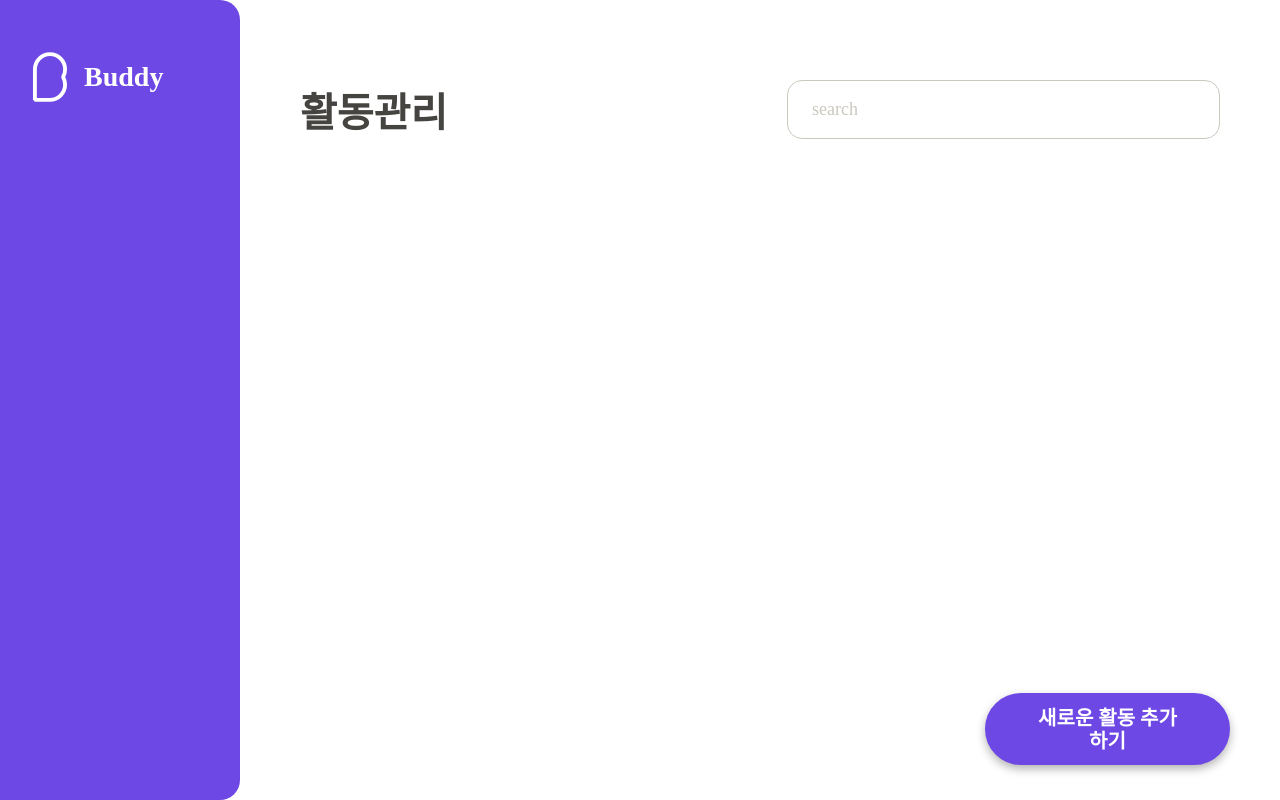
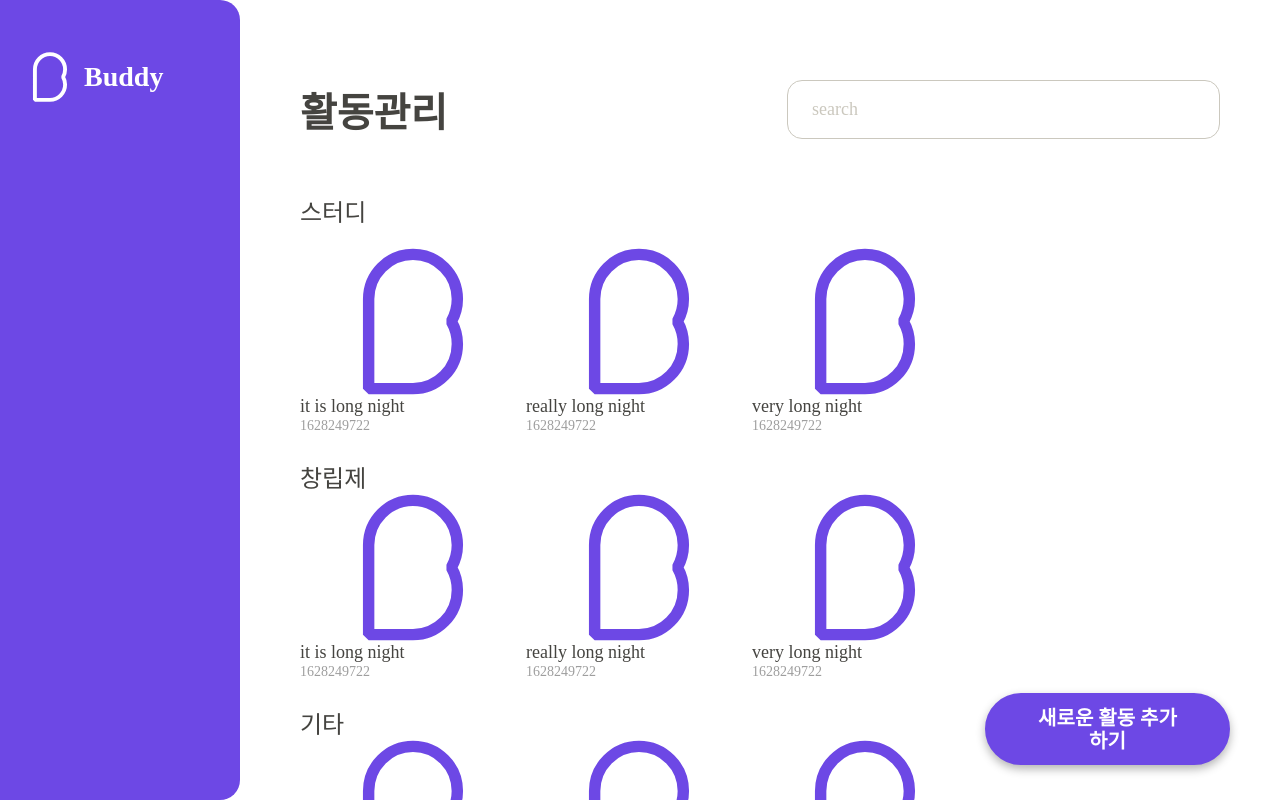
Before and after one commit to kmu-kcc/buddy-frontend, a React (Create React App) app: page /activity/list in a window 1280 px wide. Shown: the top 800 px of the page. Built offline with nearby package versions, Linux system fonts and the light colour scheme; a web font is replaced by a local one.

Commit message:
Layout Skeleton activity pages

```diff
--- a/src/pages/activity/Add.tsx
+++ b/src/pages/activity/Add.tsx
@@ -69,7 +69,7 @@ export const Add = () => {
       </Box>
       <Box isFlex flexDirection='column' mt='60px'>
         <Text fontSize='20px' color='#454440' lineHeight='24px'>본문</Text>
-        <Textarea onChange={handleDescriptionareaChange} value={descriptionValue} width='1168px' height='838px' mt='20px'></Textarea>
+        <Textarea onChange={handleDescriptionareaChange} value={descriptionValue} backgroundColor='#F8F8F8' width='1168px' height='838px' mt='20px'></Textarea>
       </Box>
       <FloatButton>저장하기</FloatButton>
     </Box>
--- a/src/pages/activity/List.tsx
+++ b/src/pages/activity/List.tsx
@@ -1,6 +1,7 @@
 import React, {useState, useCallback} from 'react';
 import styled from 'styled-components';
 import {Text, Button, Box, SearchInput} from '../../components';
+import {Buddy} from '../../components/icons';
 
 const FloatButton = styled(Button)`
   width: 245px;
@@ -12,17 +13,97 @@ const FloatButton = styled(Button)`
   box-shadow: 0px 4px 10px rgba(0, 0, 0, 0.3);
 `;
 
+const Dummy = [
+  {
+    id: '610d458b79e122ea1d150cd6',
+    titls: 'it is long night',
+    start: '1628249722',
+    end: '1628249722',
+    place: '성곡도서관 2층 스터디룸',
+    type: 1,
+    description: '2021년 2차 알고리즘 스터디',
+  },
+  {
+    id: '610d458b79e122ea1d150888',
+    titls: 'really long night',
+    start: '1628249722',
+    end: '1628249722',
+    place: '성곡도서관 2층 스터디룸',
+    type: 1,
+    description: '2021년 2차 로아 스터디',
+  },
+  {
+    id: '610d458b79e122ea1d150777',
+    titls: 'very long night',
+    start: '1628249722',
+    end: '1628249722',
+    place: '성곡도서관 2층 스터디룸',
+    type: 1,
+    description: '2021년 2차 ㅠㅠ 스터디',
+  },
+];
+
+interface CardProps {
+  id?: string;
+  title?: string;
+  start?: string;
+  end?: string;
+  place?: string;
+  type?: 0 | 1 | 2;
+  description?: string;
+}
+
+const ActivityCard = (props: CardProps) => {
+  const {title, start} = props;
+  return (
+    <Box isFlex flexDirection='column'>
+      <Buddy width='226px' height='147px' />
+      <Text fontSize='18px' lineHeight='22px' color='#454440'>{title}</Text>
+      <Text fontSize='14px' lineHeight='18px' color='#9E9E9E'>{start}</Text>
+    </Box>
+  );
+};
+
 export const List = () => {
   const [InputTextValue, setInputTextValue] = useState('');
   const handleInputChange = useCallback((event: React.ChangeEvent<HTMLInputElement>) => {
     setInputTextValue(event.target.value);
   }, [setInputTextValue]);
+
+  const FoundAnniversary = Dummy.map((info, idx) => (
+    <Box key={idx}>
+      <ActivityCard title={info.titls} start={info.start} />
+    </Box>
+  ));
+  const Study = Dummy.map((info, idx) => (
+    <Box key={idx}>
+      <ActivityCard title={info.titls} start={info.start} />
+    </Box>
+  ));
+  const EtCetera = Dummy.map((info, idx) => (
+    <Box key={idx}>
+      <ActivityCard title={info.titls} start={info.start} />
+    </Box>
+  ));
+
   return (
     <Box width='100%' py='48px' px='60px'>
       <Box isFlex width='100%' mt='32px' alignItems='flex-end' justifyContent='space-between'>
         <Text color='#454440' fontSize='40px' fontWeight={700} lineHeight='50px'>활동관리</Text>
         <SearchInput onChange={handleInputChange} value={InputTextValue} placeholder='search' />
       </Box>
+      <Text fontSize='24px' lineHeight='29px' color='#454440' pt='60px' pb='20px'>스터디</Text>
+      <Box isFlex>
+        {FoundAnniversary}
+      </Box>
+      <Text fontSize='24px' lineHeight='29px' color='#454440' pt='30px' >창립제</Text>
+      <Box isFlex>
+        {Study}
+      </Box>
+      <Text fontSize='24px' lineHeight='29px' color='#454440' pt='30px' >기타</Text>
+      <Box isFlex>
+        {EtCetera}
+      </Box>
       <FloatButton>새로운 활동 추가하기</FloatButton>
     </Box>
   );
--- a/src/pages/activity/Status.tsx
+++ b/src/pages/activity/Status.tsx
@@ -40,11 +40,11 @@ export const Status = () => {
         <Text color='#454440' fontSize='16px' lineHeight='20px' pl='44px'>봉사활동</Text>
       </Box>
       <Box isFlex pt='7px'>
-        <Text color='#AAAAAA' fontSize='16px' lineHeight='20px'>참여자</Text>
+        <Text color='#AAAAAA' fontSize='16px' lineHeight='20px' >참여자</Text>
         <Text color='#454440' fontSize='16px' lineHeight='20px' pl='29px'>김수환중위,,,, 보고싶다 수환이형,,,</Text>
       </Box>
       <UnderBar />
-      <Textarea onChange={handleDescriptionareaChange} value={descriptionValue} width='1147px' height='838px'></Textarea>
+      <Textarea onChange={handleDescriptionareaChange} value={descriptionValue} backgroundColor='#F8F8F8' width='1147px' height='838px'></Textarea>
       <FloatButton>새로운 활동 추가하기</FloatButton>
     </Box>
   );
```
